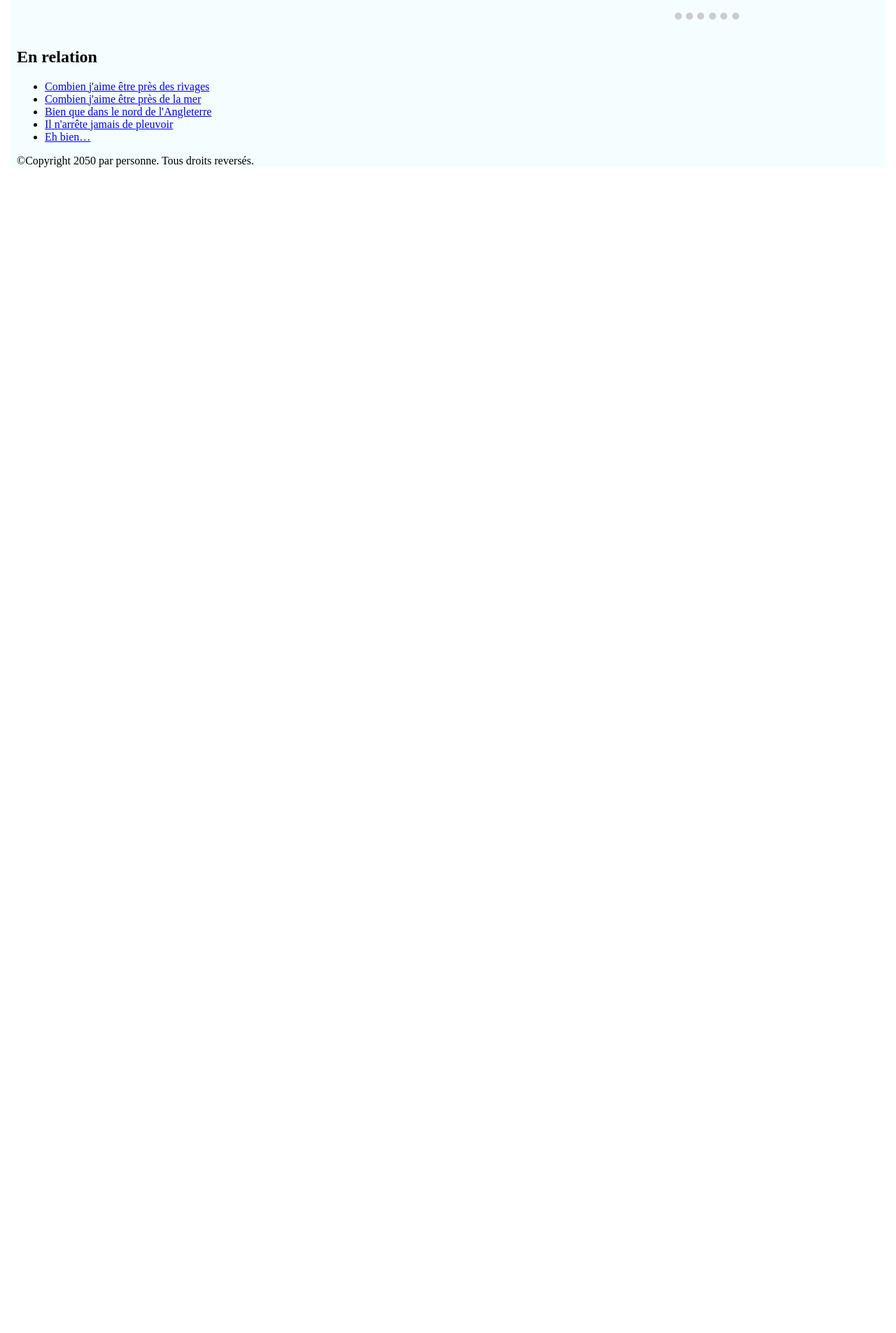
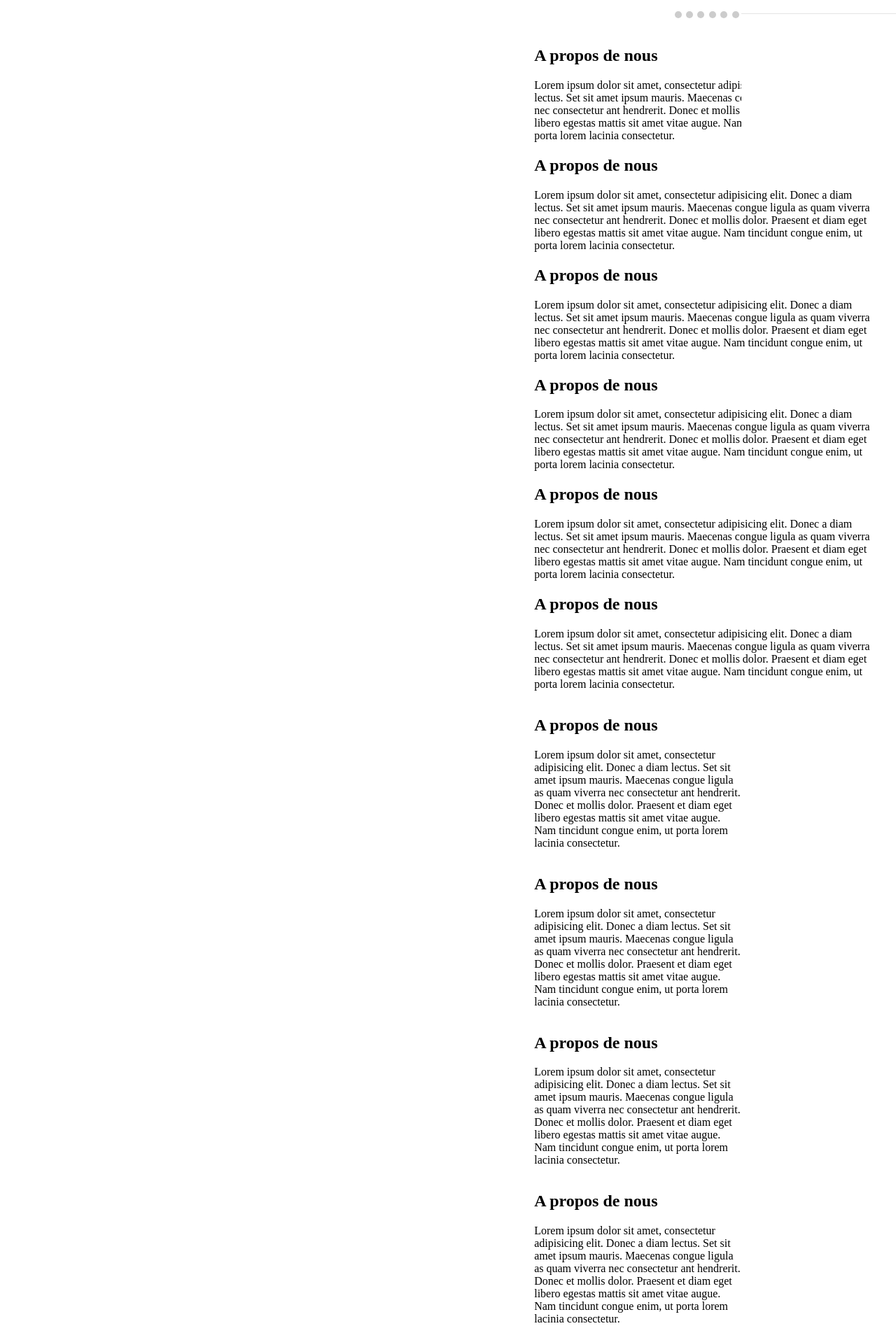
Before and after one commit to Auriane97/CardxMania, an Angular app in the folder CardXManiaFront/: page / in a window 1280 px wide. Shown: the part 535-2440 px from the top of the page at 70% size. Before the commit the page ends 800 px from the top, so only its background shows below. Built offline with nearby package versions, Linux system fonts and the light colour scheme.

Commit message:
modif footer

```diff
--- a/CardXManiaFront/src/app/acceuil/home.component.html
+++ b/CardXManiaFront/src/app/acceuil/home.component.html
@@ -84,6 +84,8 @@ fin modif pour la banniere avec les liens */
     }
 
     /* fin carousel */
+
+
 </Style>
 
 
@@ -144,28 +146,113 @@ fin modif pour la banniere avec les liens */
             </div>
             <!-- carousel -->
 
+
+<div>
+    <h2>A propos de nous</h2>
+    <p>Lorem ipsum dolor sit amet, consectetur adipisicing elit. Donec a diam lectus. Set sit amet ipsum mauris.
+        Maecenas congue ligula as quam viverra nec consectetur ant hendrerit. Donec et mollis dolor. Praesent et
+        diam eget libero egestas mattis sit amet vitae augue. Nam tincidunt congue enim, ut porta lorem lacinia
+        consectetur.</p>
+    </div>
+<div>
+    <h2>A propos de nous</h2>
+    <p>Lorem ipsum dolor sit amet, consectetur adipisicing elit. Donec a diam lectus. Set sit amet ipsum mauris.
+        Maecenas congue ligula as quam viverra nec consectetur ant hendrerit. Donec et mollis dolor. Praesent et
+        diam eget libero egestas mattis sit amet vitae augue. Nam tincidunt congue enim, ut porta lorem lacinia
+        consectetur.</p>
+</div>
+
+<div>
+    <h2>A propos de nous</h2>
+    <p>Lorem ipsum dolor sit amet, consectetur adipisicing elit. Donec a diam lectus. Set sit amet ipsum mauris.
+        Maecenas congue ligula as quam viverra nec consectetur ant hendrerit. Donec et mollis dolor. Praesent et
+        diam eget libero egestas mattis sit amet vitae augue. Nam tincidunt congue enim, ut porta lorem lacinia
+        consectetur.</p>
+</div>
+
+<div>
+    <h2>A propos de nous</h2>
+    <p>Lorem ipsum dolor sit amet, consectetur adipisicing elit. Donec a diam lectus. Set sit amet ipsum mauris.
+        Maecenas congue ligula as quam viverra nec consectetur ant hendrerit. Donec et mollis dolor. Praesent et
+        diam eget libero egestas mattis sit amet vitae augue. Nam tincidunt congue enim, ut porta lorem lacinia
+        consectetur.</p>
+</div>
+
+<div>
+    <h2>A propos de nous</h2>
+    <p>Lorem ipsum dolor sit amet, consectetur adipisicing elit. Donec a diam lectus. Set sit amet ipsum mauris.
+        Maecenas congue ligula as quam viverra nec consectetur ant hendrerit. Donec et mollis dolor. Praesent et
+        diam eget libero egestas mattis sit amet vitae augue. Nam tincidunt congue enim, ut porta lorem lacinia
+        consectetur.</p>
+</div>
+
+<div>
+    <h2>A propos de nous</h2>
+    <p>Lorem ipsum dolor sit amet, consectetur adipisicing elit. Donec a diam lectus. Set sit amet ipsum mauris.
+        Maecenas congue ligula as quam viverra nec consectetur ant hendrerit. Donec et mollis dolor. Praesent et
+        diam eget libero egestas mattis sit amet vitae augue. Nam tincidunt congue enim, ut porta lorem lacinia
+        consectetur.</p>
+    </div>
+
+<article>
+    <h2>A propos de nous</h2>
+    <p>Lorem ipsum dolor sit amet, consectetur adipisicing elit. Donec a diam lectus. Set sit amet ipsum mauris.
+        Maecenas congue ligula as quam viverra nec consectetur ant hendrerit. Donec et mollis dolor. Praesent et
+        diam eget libero egestas mattis sit amet vitae augue. Nam tincidunt congue enim, ut porta lorem lacinia
+        consectetur.</p>
+</article>
+
+<article>
+    <h2>A propos de nous</h2>
+    <p>Lorem ipsum dolor sit amet, consectetur adipisicing elit. Donec a diam lectus. Set sit amet ipsum mauris.
+        Maecenas congue ligula as quam viverra nec consectetur ant hendrerit. Donec et mollis dolor. Praesent et
+        diam eget libero egestas mattis sit amet vitae augue. Nam tincidunt congue enim, ut porta lorem lacinia
+        consectetur.</p>
+</article>
+
+<article>
+    <h2>A propos de nous</h2>
+    <p>Lorem ipsum dolor sit amet, consectetur adipisicing elit. Donec a diam lectus. Set sit amet ipsum mauris.
+        Maecenas congue ligula as quam viverra nec consectetur ant hendrerit. Donec et mollis dolor. Praesent et
+        diam eget libero egestas mattis sit amet vitae augue. Nam tincidunt congue enim, ut porta lorem lacinia
+        consectetur.</p>
+</article>
+
+<article>
+    <h2>A propos de nous</h2>
+    <p>Lorem ipsum dolor sit amet, consectetur adipisicing elit. Donec a diam lectus. Set sit amet ipsum mauris.
+        Maecenas congue ligula as quam viverra nec consectetur ant hendrerit. Donec et mollis dolor. Praesent et
+        diam eget libero egestas mattis sit amet vitae augue. Nam tincidunt congue enim, ut porta lorem lacinia
+        consectetur.</p>
+</article>
+
+<article>
+    <h2>A propos de nous</h2>
+    <p>Lorem ipsum dolor sit amet, consectetur adipisicing elit. Donec a diam lectus. Set sit amet ipsum mauris.
+        Maecenas congue ligula as quam viverra nec consectetur ant hendrerit. Donec et mollis dolor. Praesent et
+        diam eget libero egestas mattis sit amet vitae augue. Nam tincidunt congue enim, ut porta lorem lacinia
+        consectetur.</p>
+</article>
+
+<article>
+    <h2>A propos de nous</h2>
+    <p>Lorem ipsum dolor sit amet, consectetur adipisicing elit. Donec a diam lectus. Set sit amet ipsum mauris.
+        Maecenas congue ligula as quam viverra nec consectetur ant hendrerit. Donec et mollis dolor. Praesent et
+        diam eget libero egestas mattis sit amet vitae augue. Nam tincidunt congue enim, ut porta lorem lacinia
+        consectetur.</p>
+</article>
+
+<article>
+    <h2>A propos de nous</h2>
+    <p>Lorem ipsum dolor sit amet, consectetur adipisicing elit. Donec a diam lectus. Set sit amet ipsum mauris.
+        Maecenas congue ligula as quam viverra nec consectetur ant hendrerit. Donec et mollis dolor. Praesent et
+        diam eget libero egestas mattis sit amet vitae augue. Nam tincidunt congue enim, ut porta lorem lacinia
+        consectetur.</p>
+</article>
+
         </div>
-
-
-        <!-- Le contenu « à côté » peut aussi être intégré dans le contenu
-            principal -->
-        <aside>
-            <h2>En relation</h2>
-            <ul>
-                <li><a href="#">Combien j'aime être près des rivages</a></li>
-                <li><a href="#">Combien j'aime être près de la mer</a></li>
-                <li><a href="#">Bien que dans le nord de l'Angleterre</a></li>
-                <li><a href="#">Il n'arrête jamais de pleuvoir</a></li>
-                <li><a href="#">Eh bien…</a></li>
-            </ul>
-        </aside>
-
     </main>
 
-    <!-- Et voici notre pied de page utilisé sur toutes les pages du site -->
-    <footer>
-        <p>©Copyright 2050 par personne. Tous droits reversés.</p>
-    </footer>
 
 </body>
 
--- a/CardXManiaFront/src/app/app.component.html
+++ b/CardXManiaFront/src/app/app.component.html
@@ -91,15 +91,65 @@ div {
 margin: 10;
 }
 
-body{
- background: rgb(250,216,208);
-background: linear-gradient(180deg, rgba(250,216,208,0.33657212885154064) 0%, rgba(244,254,254,0.9640231092436975) 18%);
+
+
+/* ////////////// */
+
+*, *:before, *:after {
+  box-sizing: border-box;
 }
+
+html {
+  font-size: 100%;
+}
+
+
+.footer {
+  display: inline-block;
+  flex-flow: row wrap;
+  padding: 30px 30px 20px 30px;
+  color: #000000;
+  background-color: #fff;
+  border-top: 1px solid #e5e5e5;
+  text-align: center;
+   margin: auto;
+   width: 1800px;
+
+}
+
+footer{
+    bottom: 0;
+    position: fixed;
+    width: 100%;
+}
+
+.footer__addr h2 {
+
+  font-size: 15px;
+  font-weight: 400;
+}
+
+.nav__title {
+  font-weight: 400;
+  font-size: 15px;
+}
+
+.footer address {
+  font-style: normal;
+  color: #999;
+}
+
+
+
+.heart {
+  color: #2f2f2f;
+}
+
 
 </style>
 
 
-    <body>
+<body>
 
 
 
@@ -119,10 +169,37 @@ background: linear-gradient(180deg, rgba(250,216,208,0.33657212885154064) 0%, rg
     </ul>
 </nav>
 <!-- banniere -->
+
+
+
+
+
+
 </div>
 
 <div class="container">
     <router-outlet></router-outlet>
 </div>
 
+
+
+<footer class="footer">
+    <div class="footer__addr">
+        <h1 class="footer__logo">A propos</h1>
+        <h2>Nous contacter</h2>
+        <address>
+            <a class="button" href="mailto:cardxmania@gmail.com">Petit mail</a>
+        </address>
+    </div>
+
+
+    <div class="legal">
+        <p>&copy; 2022 Groupe 2 All rights reserved.</p>
+
+        <div class="legal__links">
+            <span>Made with <span class="heart">♥</span> remotely with AJC</span>
+        </div>
+    </div>
+</footer>
+
 </body>
```
